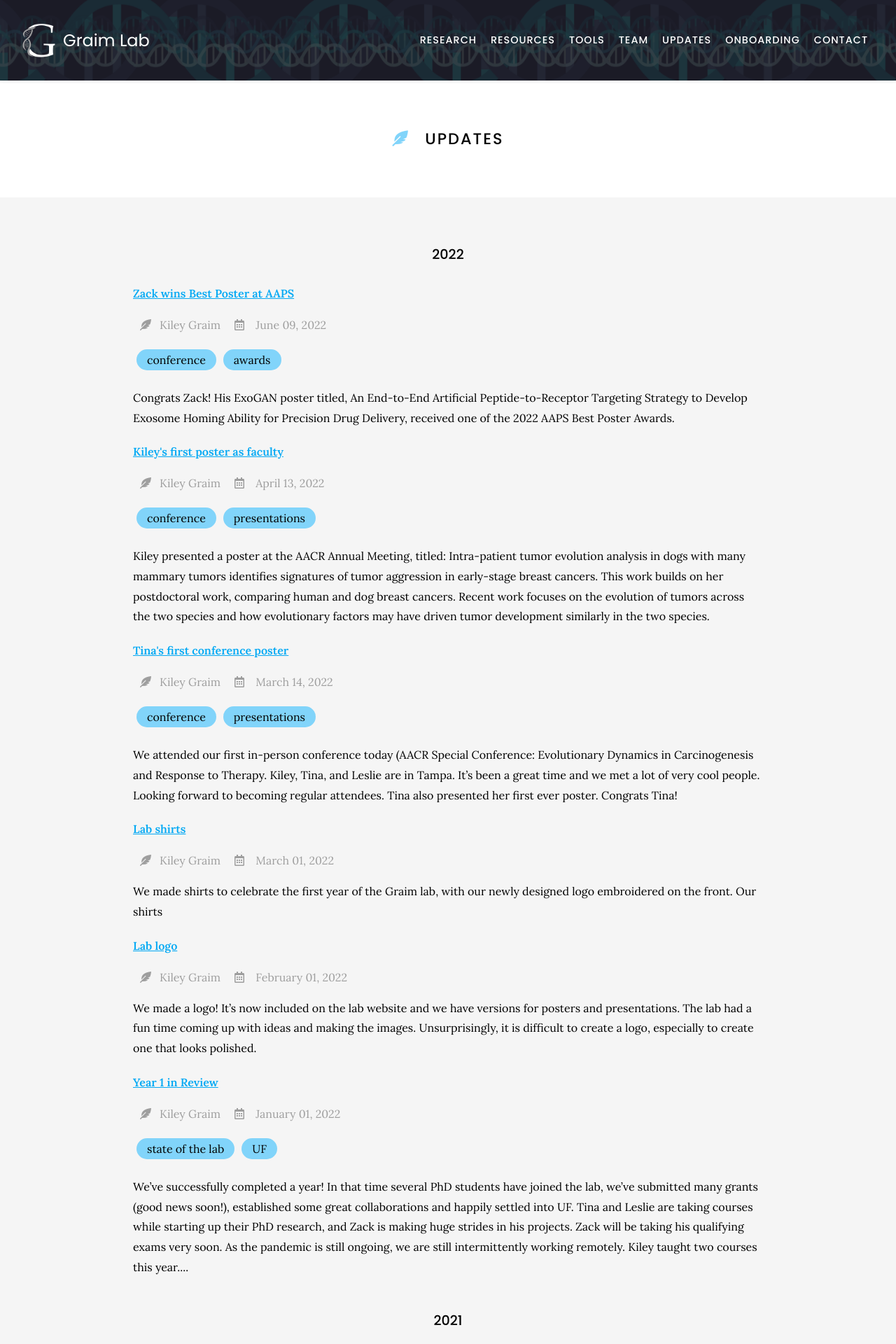
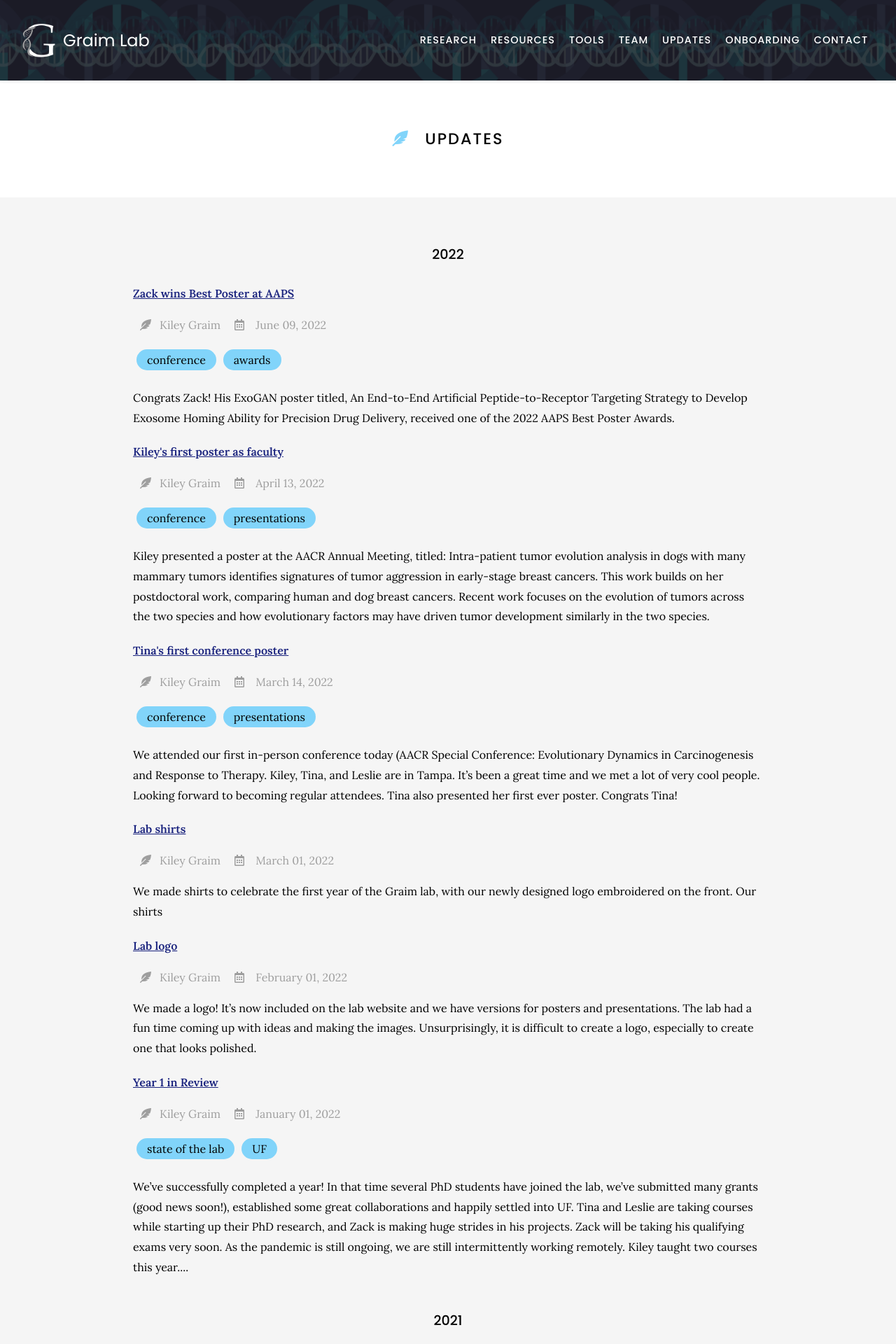
Before and after one commit to graim/GraimLabWebsite, a Jekyll site: the page built from updates/index.md, in a window 1280 px wide. Shown: the top 1920 px of the page at 70% size. Built offline with Jekyll 4.4.1, drawn with Linux system fonts in a browser that asks for light colours; nearby versions of some CDN libraries; comment, search, counter and statistics services are not loaded.

Commit message:
Update theme.scss
new blue

```diff
--- a/css/theme.scss
+++ b/css/theme.scss
@@ -1,6 +1,6 @@
 // colors for links, tags, etc.
 // see colors.scss for available colors
-$accent: $light-blue-500;
+$accent: $indigo-900;
 $light-accent: $light-blue-200;
 $dark-accent: $light-blue-900;
 
```
